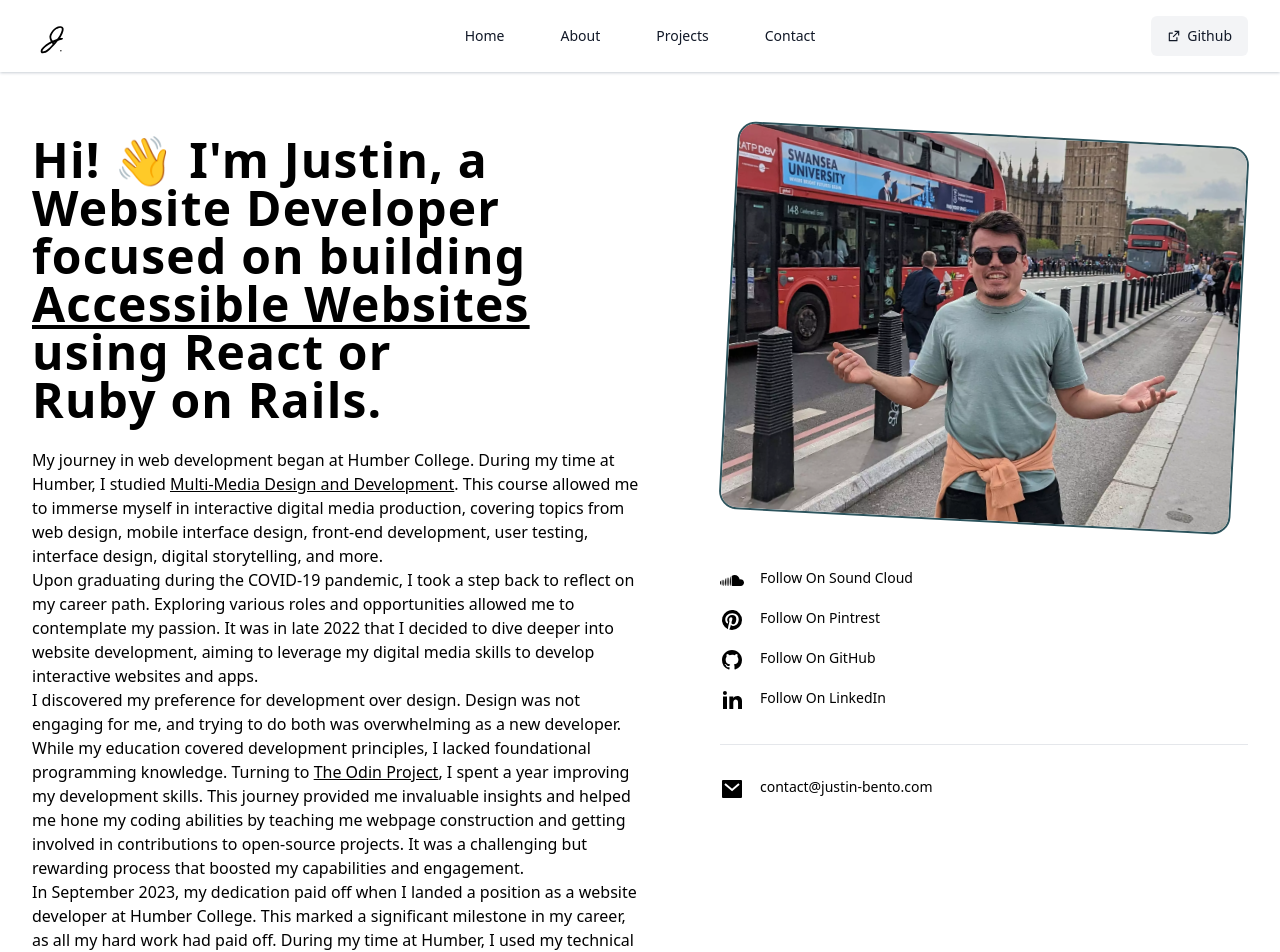
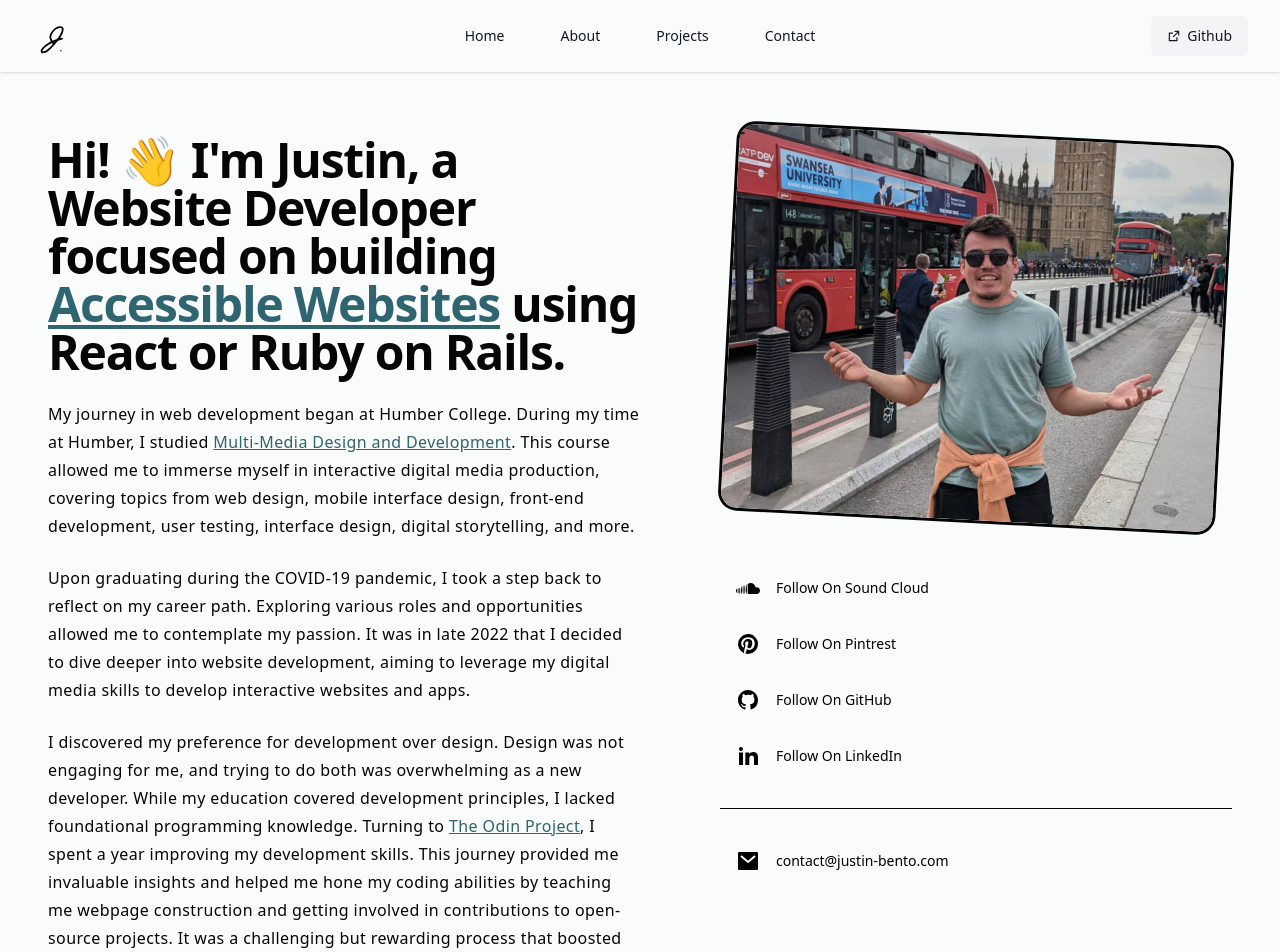
Before and after one commit to Justin-Bento/portfolio, a Next.js app: page /about in a window 1280 px wide. Shown: the top 952 px of the page. Built offline with nearby package versions, Linux system fonts and the light colour scheme; no server answers.

Commit message:
Fixed colours to match new color scheme

```diff
--- a/components/ContactForm.tsx
+++ b/components/ContactForm.tsx
@@ -79,11 +79,7 @@ export default function ContactForm() {
             {errors.Message && <span className="text-sm text-red-500">* Message field is required</span>}
           </div>
           <div data-form="user-message" className="sm:col-span-2">
-            <Button
-              type="submit"
-              variant="default"
-              className="flex items-center gap-2 dark:bg-gray-200 dark:text-black"
-            >
+            <Button type="submit" variant="default" className="flex items-center gap-2 dark:bg-white dark:text-black">
               <RiSendPlane2Line className="size-4" />
               Send Message
             </Button>
--- a/pages/about.tsx
+++ b/pages/about.tsx
@@ -1,8 +1,9 @@
-import Head from 'next/head';
-import Image from 'next/image';
-import Link from 'next/link';
-import React from 'react';
-import { RiGithubFill, RiLinkedinFill, RiMailFill, RiPinterestFill, RiSoundcloudFill } from 'react-icons/ri';
+import { Button } from "@/components/ui/button";
+import Head from "next/head";
+import Image from "next/image";
+import Link from "next/link";
+import React from "react";
+import { RiGithubFill, RiLinkedinFill, RiMailFill, RiPinterestFill, RiSoundcloudFill } from "react-icons/ri";
 
 export default function about() {
   return (
@@ -15,8 +16,8 @@ export default function about() {
           content="Join me on an journey from multimedia design to web development. Explore interactive digital media with a passion for coding. "
         />
       </Head>
-      <div className="flex-auto place-content-center max-w-7xl mx-auto [min-height:100dvh;]">
-        <div className="py-16 sm:px-8">
+      <div className="flex-auto place-content-center container mx-auto [min-height:100dvh;]">
+        <div className="py-16 sm:px-4">
           <div className="w-full lg:px-0">
             <div className="relative">
               <div className="grid grid-cols-1 gap-y-16 lg:grid-cols-2 lg:grid-rows-[auto_1fr] lg:gap-y-12">
@@ -29,81 +30,87 @@ export default function about() {
                         alt=""
                         loading="lazy"
                         sizes="(max-width: 768px) 100vw, (max-width: 1200px) 50vw, 33vw"
-                        className="object-cover ring-2 ring-primary-800 dark:ring-gray-500 rounded-2xl bg-netural-200 dark:bg-netural-800"
+                        className="object-cover ring ring-black dark:ring-white rounded-2xl"
                       />
                     </div>
                   </div>
                 </div>
                 <div className="lg:order-first lg:row-span-2 text-black prose-a:text-emerald-800">
-                  <h1 className="scroll-m-20 text-4xl font-extrabold tracking-wide lg:text-5xl text-balance">
-                    Hi! 👋 I&#39;m Justin, a Website Developer focused on building{' '}
-                    <a
-                      className="underline dark:text-primary-400"
+                  <h1 className="scroll-m-20 text-4xl font-extrabold tracking-tight lg:text-5xl text-pretty">
+                    Hi! 👋 I&#39;m Justin, a Website Developer focused on building{" "}
+                    <Link
+                      className="underline text-primary"
                       target="_blank"
                       rel="noreferrer"
                       href="https://www.w3.org/WAI/fundamentals/accessibility-intro/"
                     >
                       Accessible Websites
-                    </a>{' '}
+                    </Link>{" "}
                     using React or Ruby on Rails.
                   </h1>
-                  <div className="mt-6 prose xl:prose-lg w-full">
+                  <div className="mt-6 leading-7 tracking-wide space-y-6">
                     <p>
-                      My journey in web development began at Humber College. During my time at Humber, I studied{' '}
-                      <a
+                      My journey in web development began at Humber College. During my time at Humber, I studied{" "}
+                      <Link
                         href="https://mediaarts.humber.ca/programs/multimedia-design-and-development.html"
                         target="_blank"
                         rel="noopener noreferrer"
-                        className="underline dark:text-primary-400"
+                        className="underline text-primary"
                       >
                         Multi-Media Design and Development
-                      </a>
-                      . This course allowed me to immerse myself in interactive digital media production, covering topics from web design,
-                      mobile interface design, front-end development, user testing, interface design, digital storytelling, and more.
+                      </Link>
+                      . This course allowed me to immerse myself in interactive digital media production, covering
+                      topics from web design, mobile interface design, front-end development, user testing, interface
+                      design, digital storytelling, and more.
                     </p>
                     <p>
-                      Upon graduating during the COVID-19 pandemic, I took a step back to reflect on my career path. Exploring various roles
-                      and opportunities allowed me to contemplate my passion. It was in late 2022 that I decided to dive deeper into website
-                      development, aiming to leverage my digital media skills to develop interactive websites and apps.
+                      Upon graduating during the COVID-19 pandemic, I took a step back to reflect on my career path.
+                      Exploring various roles and opportunities allowed me to contemplate my passion. It was in late
+                      2022 that I decided to dive deeper into website development, aiming to leverage my digital media
+                      skills to develop interactive websites and apps.
                     </p>
                     <p>
-                      I discovered my preference for development over design. Design was not engaging for me, and trying to do both was
-                      overwhelming as a new developer. While my education covered development principles, I lacked foundational programming
-                      knowledge. Turning to{' '}
-                      <a
+                      I discovered my preference for development over design. Design was not engaging for me, and trying
+                      to do both was overwhelming as a new developer. While my education covered development principles,
+                      I lacked foundational programming knowledge. Turning to{" "}
+                      <Link
                         href="https://www.theodinproject.com"
                         target="_blank"
                         rel="noopener noreferrer"
-                        className="underline dark:text-primary-400"
+                        className="underline text-primary"
                       >
                         The Odin Project
-                      </a>
-                      , I spent a year improving my development skills. This journey provided me invaluable insights and helped me hone my
-                      coding abilities by teaching me webpage construction and getting involved in contributions to open-source projects. It
-                      was a challenging but rewarding process that boosted my capabilities and engagement.
+                      </Link>
+                      , I spent a year improving my development skills. This journey provided me invaluable insights and
+                      helped me hone my coding abilities by teaching me webpage construction and getting involved in
+                      contributions to open-source projects. It was a challenging but rewarding process that boosted my
+                      capabilities and engagement.
                     </p>
                     <p>
-                      In September 2023, my dedication paid off when I landed a position as a website developer at Humber College. This
-                      marked a significant milestone in my career, as all my hard work had paid off. During my time at Humber, I used my
-                      technical skills and improved my interpersonal skills. Over nine months, my department provided a collaborative
-                      environment where I worked on communication skills, project management abilities, and comfort with cross-functional
-                      teams, among other things.
+                      In September 2023, my dedication paid off when I landed a position as a website developer at
+                      Humber College. This marked a significant milestone in my career, as all my hard work had paid
+                      off. During my time at Humber, I used my technical skills and improved my interpersonal skills.
+                      Over nine months, my department provided a collaborative environment where I worked on
+                      communication skills, project management abilities, and comfort with cross-functional teams, among
+                      other things.
                     </p>
                     <p>
-                      I found deep satisfaction in website development. Each project brought a fresh challenge and fed that itch of
-                      continuous learning, inspiring me to explore new possibilities in this ever-evolving field.
+                      I found deep satisfaction in website development. Each project brought a fresh challenge and fed
+                      that itch of continuous learning, inspiring me to explore new possibilities in this ever-evolving
+                      field.
                     </p>
                     <p>
-                      If you were curious about my work, I encouraged you to take a moment to explore my portfolio or my{' '}
-                      <a
+                      If you were curious about my work, I encouraged you to take a moment to explore my portfolio or my{" "}
+                      <Link
                         href="https://github.com/Justin-Bento"
                         target="_blank"
                         rel="noopener noreferrer"
-                        className="underline dark:text-primary-400"
+                        className="underline text-primary"
                       >
                         GitHub
-                      </a>
-                      . I looked forward to connecting with you and discussing how we could bring your creative ideas to life!
+                      </Link>
+                      . I looked forward to connecting with you and discussing how we could bring your creative ideas to
+                      life!
                     </p>
                     <p>Thank you for visiting and learning about my journey. 😊</p>
                   </div>
@@ -111,51 +118,43 @@ export default function about() {
                 <div className="w-full lg:pl-20">
                   <ul role="list" className="flex flex-col gap-4">
                     <li className="flex">
-                      <Link
-                        href="https://soundcloud.com/bento-box-519166246"
-                        target="_blank"
-                        className="flex text-sm font-medium transition group text-netural-800 dark:border-primary-900 dark:hover:bg-primary-900/50 dark:text-primary-40 hover:text-primary-500 dark:text-netural-200 dark:hover:text-slate-200"
-                      >
-                        <RiSoundcloudFill className="flex-none w-6 h-6 transition fill-netural-500 group-hover:fill-slate-500" />
-                        <span className="ml-4 capitalize">Follow on Sound Cloud</span>
+                      <Link href="https://soundcloud.com/bento-box-519166246" target="_blank">
+                        <Button variant="ghost">
+                          <RiSoundcloudFill className="w-6 h-6" />
+                          <span className="ml-4 capitalize">Follow on Sound Cloud</span>
+                        </Button>
                       </Link>
                     </li>
                     <li className="flex items-center">
-                      <Link
-                        target="_blank"
-                        href="https://www.pinterest.ca/bentoajustin/"
-                        className="flex text-sm font-medium transition group text-netural-800 dark:border-primary-900 dark:hover:bg-primary-900/50 dark:text-primary-40 hover:text-primary-500 dark:text-netural-200 dark:hover:text-slate-200"
-                      >
-                        <RiPinterestFill className="flex-none w-6 h-6 transition fill-netural-500 group-hover:fill-slate-500" />
-                        <span className="ml-4 capitalize">Follow on Pintrest</span>
+                      <Link target="_blank" href="https://www.pinterest.ca/bentoajustin/">
+                        <Button variant="ghost">
+                          <RiPinterestFill className="w-6 h-6" />
+                          <span className="ml-4 capitalize">Follow on Pintrest</span>
+                        </Button>
                       </Link>
                     </li>
                     <li className="flex items-center">
-                      <Link
-                        target="_blank"
-                        href="https://github.com/Justin-Bento"
-                        className="flex text-sm font-medium transition group text-netural-800 dark:border-primary-900 dark:hover:bg-primary-900/50 dark:text-primary-40 hover:text-primary-500 dark:text-netural-200 dark:hover:text-slate-200"
-                      >
-                        <RiGithubFill className="flex-none w-6 h-6 transition fill-netural-500 group-hover:fill-slate-500" />
-                        <span className="ml-4 capitalize">Follow on GitHub</span>
+                      <Link target="_blank" href="https://github.com/Justin-Bento">
+                        <Button variant="ghost">
+                          <RiGithubFill className="w-6 h-6" />
+                          <span className="ml-4 capitalize">Follow on GitHub</span>
+                        </Button>
                       </Link>
                     </li>
                     <li className="flex items-center">
-                      <Link
-                        href="https://www.linkedin.com/in/justin--bento/"
-                        className="flex text-sm font-medium transition group text-netural-800 dark:border-primary-900 dark:hover:bg-primary-900/50 dark:text-primary-40 hover:text-primary-500 dark:text-netural-200 dark:hover:text-slate-200"
-                      >
-                        <RiLinkedinFill className="flex-none w-6 h-6 transition fill-netural-500 group-hover:fill-slate-500" />
-                        <span className="ml-4 capitalize">Follow on LinkedIn</span>
+                      <Link href="https://www.linkedin.com/in/justin--bento/">
+                        <Button variant="ghost">
+                          <RiLinkedinFill className="w-6 h-6" />
+                          <span className="ml-4 capitalize">Follow on LinkedIn</span>
+                        </Button>
                       </Link>
                     </li>
-                    <li className="flex pt-8 mt-4 border-t border-netural-100 dark:border-netural-700/40">
-                      <Link
-                        className="flex text-sm font-medium transition group text-netural-800 dark:border-primary-900 dark:hover:bg-primary-900/50 dark:text-primary-40 hover:text-primary-500 dark:text-netural-200 dark:hover:text-slate-200"
-                        href="mailto:contact@justin-bento.com"
-                      >
-                        <RiMailFill className="flex-none w-6 h-6 transition fill-netural-500 group-hover:fill-slate-500" />
-                        <span className="ml-4">contact@justin-bento.com</span>
+                    <li className="flex pt-8 mt-4 border-t border-black dark:border-white/40">
+                      <Link href="mailto:contact@justin-bento.com">
+                        <Button variant="ghost">
+                          <RiMailFill className="w-6 h-6" />
+                          <span className="ml-4">contact@justin-bento.com</span>
+                        </Button>
                       </Link>
                     </li>
                   </ul>
--- a/pages/index.tsx
+++ b/pages/index.tsx
@@ -26,7 +26,7 @@ export default function index() {
                 sizes="(max-width: 768px) 100vw, (max-width: 1200px) 50vw, 33vw"
                 quality={80}
                 alt="Avatar"
-                className="rounded-full ring-2 ring-primary-800"
+                className="rounded-full ring-2 ring-black"
               />
             </span>
           </div>
@@ -43,9 +43,7 @@ export default function index() {
           </div>
           <div className="flex items-center justify-center gap-4 mt-8">
             <Link href="/projects">
-              <Button variant="primary" className="ring-1 ring-primary-800">
-                Explore My Portfolio
-              </Button>
+              <Button>Explore My Portfolio</Button>
             </Link>
             <Link href="/contact">
               <Button variant="outline" className="ring-1 ring-black hover:underline">
--- a/styles/globals.css
+++ b/styles/globals.css
@@ -1,3 +1,9 @@
 @tailwind base;
 @tailwind components;
 @tailwind utilities;
+
+@layer base {
+  body {
+    @apply bg-white;
+  }
+}
--- a/tailwind.config.ts
+++ b/tailwind.config.ts
@@ -21,22 +21,13 @@ const config = {
     },
     extend: {
       colors: {
-        primary: {
-          40: "#f4f9f9",
-          50: "#f1fafa",
-          100: "#dbf1f2",
-          200: "#aedfe2",
-          300: "#8bcfd5",
-          400: "#54b3bc",
-          500: "#3997a1",
-          600: "#327b88",
-          700: "#2e6570",
-          800: "#2d545d",
-          900: "#294750",
-          950: "#172e35",
-          960: "#141819",
-        },
+        black: "#040606",
+        white: "#fafcfc",
+        primary: "#2e6570",
+        secondary: "#83C6C6",
+        accent: "#6edede",
       },
+
       fontFamily: {
         sans: ["Switzer", ...defaultTheme.fontFamily.sans],
       },
```
Also changed, not shown: components/Footer.tsx (+14 -8 lines), components/Header.tsx (+4 -4 lines), pages/contact.tsx (+12 -12 lines), pages/projects.tsx (+6 -6 lines).
